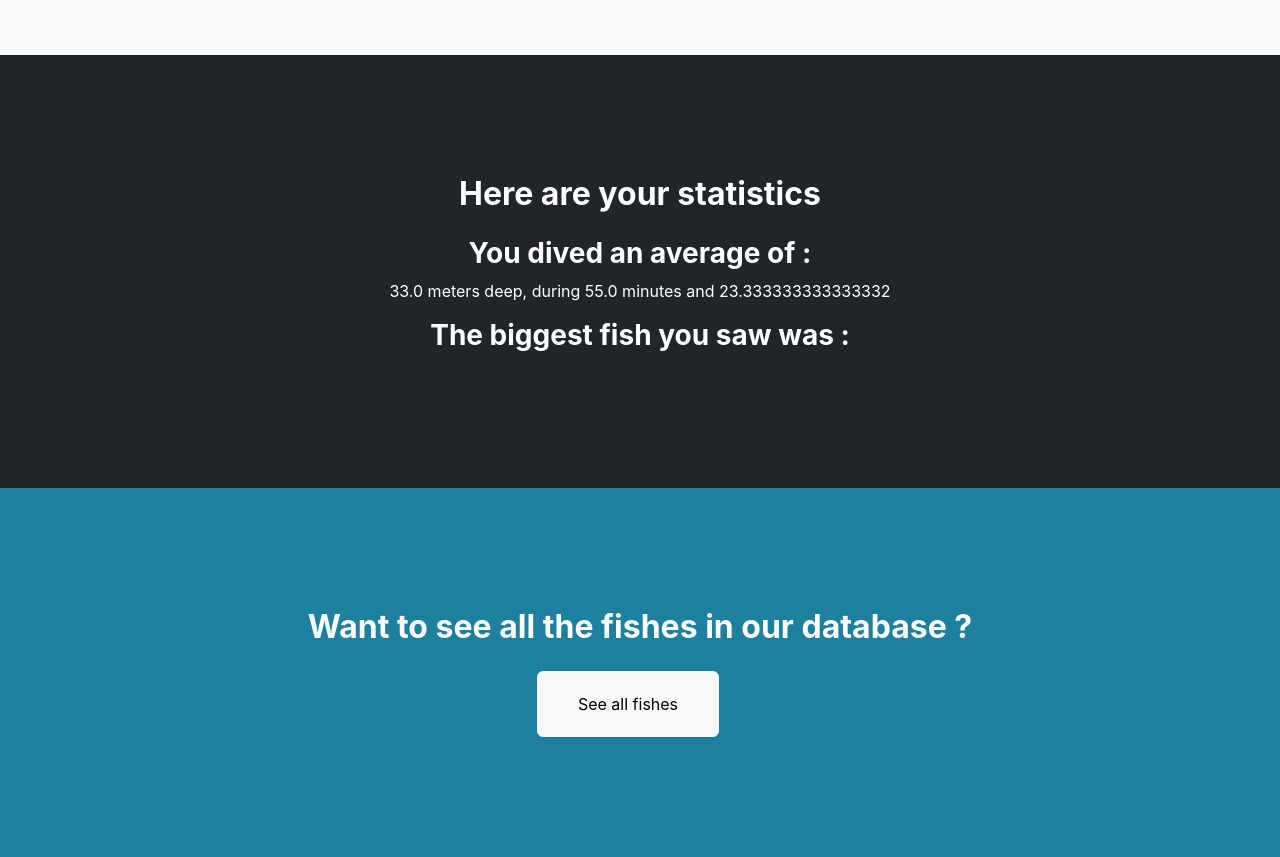
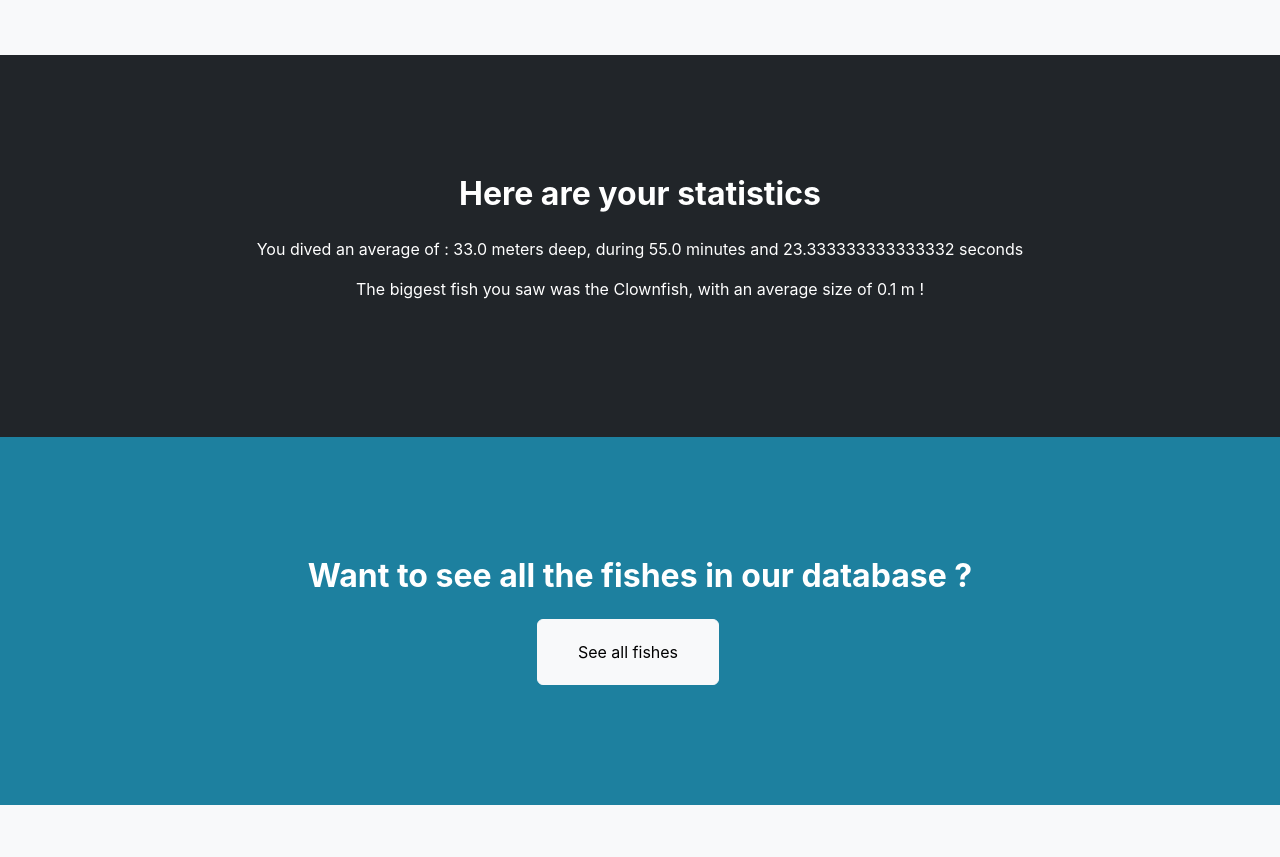
Before and after one commit to LisaMrc/Workshop_AL, a Flask app: page /show_dives in a window 1280 px wide. Shown: the part 1089-1946 px from the top of the page. After the commit the page ends 1894 px from the top, so only its background shows below. Run offline with Flask 3, Linux system fonts and the light colour scheme; the visitor is signed in with stand-in values (Sample User, id 1); data comes from the database, SQL or seed files in the repository; some libraries are stand-ins or nearby versions.

Commit message:
[WIP] Biggest fish request

```diff
--- a/router.py
+++ b/router.py
@@ -82,6 +82,13 @@ def add_user():
         else:
             return "Error creating user", 500
 
+def get_biggest_fish():
+    connection, cursor = get_cursor()
+    cursor.execute("SELECT fish.common_name, fish.average_size FROM dive JOIN fish ON dive.fish_id = fish.id WHERE dive.diver_id = %s ORDER BY fish.average_size DESC LIMIT 1", (session['id'],))
+    biggest_fish = cursor.fetchone()
+    connection.close()
+    return biggest_fish
+
 @app.route('/show_dives')
 def show_dives():
     try:
@@ -96,11 +103,12 @@ def show_dives():
         connection.close()
 
     places = db.get_places()
+    biggest_fish = get_biggest_fish()
     average_mins = sum(dive[1] for dive in user_dives) / len(user_dives) if user_dives else 0
     average_secs = sum(dive[2] for dive in user_dives) / len(user_dives) if user_dives else 0
     average_depth = sum(dive[3] for dive in user_dives) / len(user_dives) if user_dives else 0
 
-    return render_template('userDives.html', user_dives=user_dives, places=places, avg_depth=average_depth, avg_mins=average_mins, avg_secs=average_secs)
+    return render_template('userDives.html', user_dives=user_dives, places=places, avg_depth=average_depth, avg_mins=average_mins, avg_secs=average_secs, biggest_fish=biggest_fish)
 
 @app.route('/add', methods=['POST'])
 def add_dive():
--- a/templates/allFishes.html
+++ b/templates/allFishes.html
@@ -14,7 +14,7 @@
         <div id="fishes-table" class="fishContainer">
                 <!-- Fish data -->
         </div>
-        <button class="btn btn-primary btn-xl backToDivesBtn" href="/userDives">Back to your dives</button>
+        <a class="btn btn-xl btn-primary me-4" href="/show_dives">Back to your dives</a>
         <script src="{{ url_for('static', filename='allFishes.js') }}"></script>
     </body>
 </html>
--- a/templates/userDives.html
+++ b/templates/userDives.html
@@ -119,11 +119,9 @@
         <section class="content-section bg-dark text-white">
             <div class="container px-4 px-lg-5 text-center">
                 <h2 class="mb-4">Here are your statistics</h2>
+                <p>You dived an average of : {{ avg_depth }} meters deep, during {{ avg_mins }} minutes and {{ avg_secs }} seconds</p>
+                <p>The biggest fish you saw was the {{ biggest_fish[0] }}, with an average size of {{ biggest_fish[1] }} m !</p>
 
-                <h3>You dived an average of :</h3>
-                <p>{{ avg_depth }} meters deep, during {{ avg_mins }} minutes and {{ avg_secs }}</p>
-
-                <h3>The biggest fish you saw was :</h3>
                 <p></p>
             </div>
         </section>
```
Also changed, not shown: db.py (line endings or trailing spaces), 1 other file.
